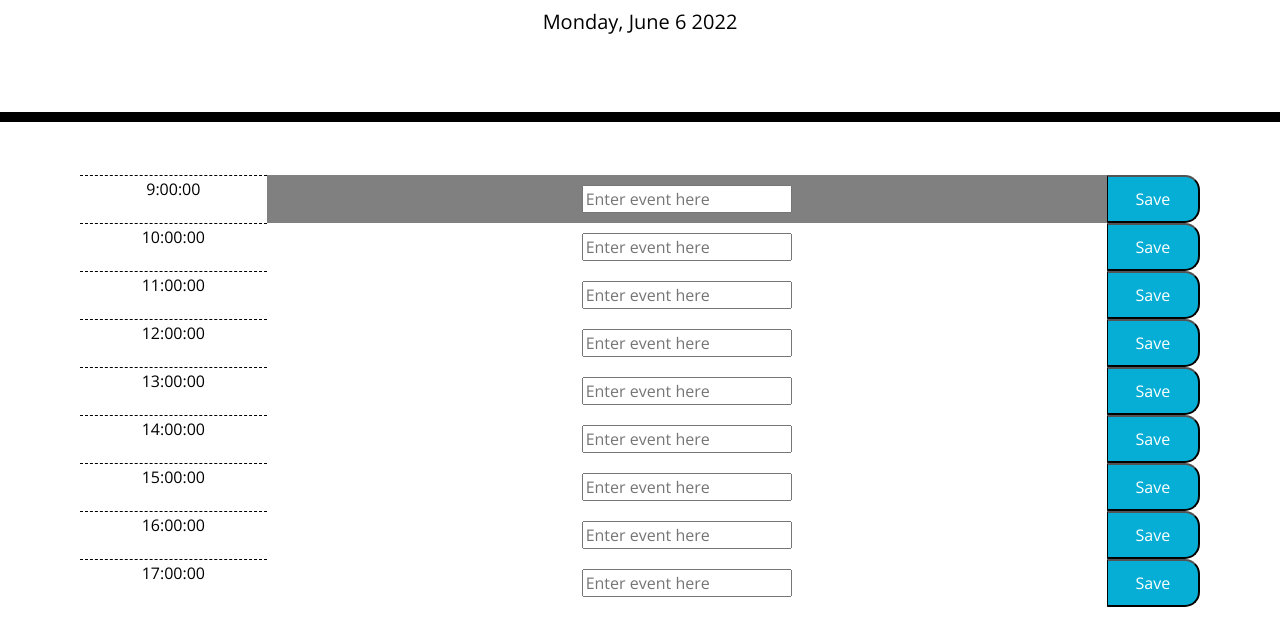
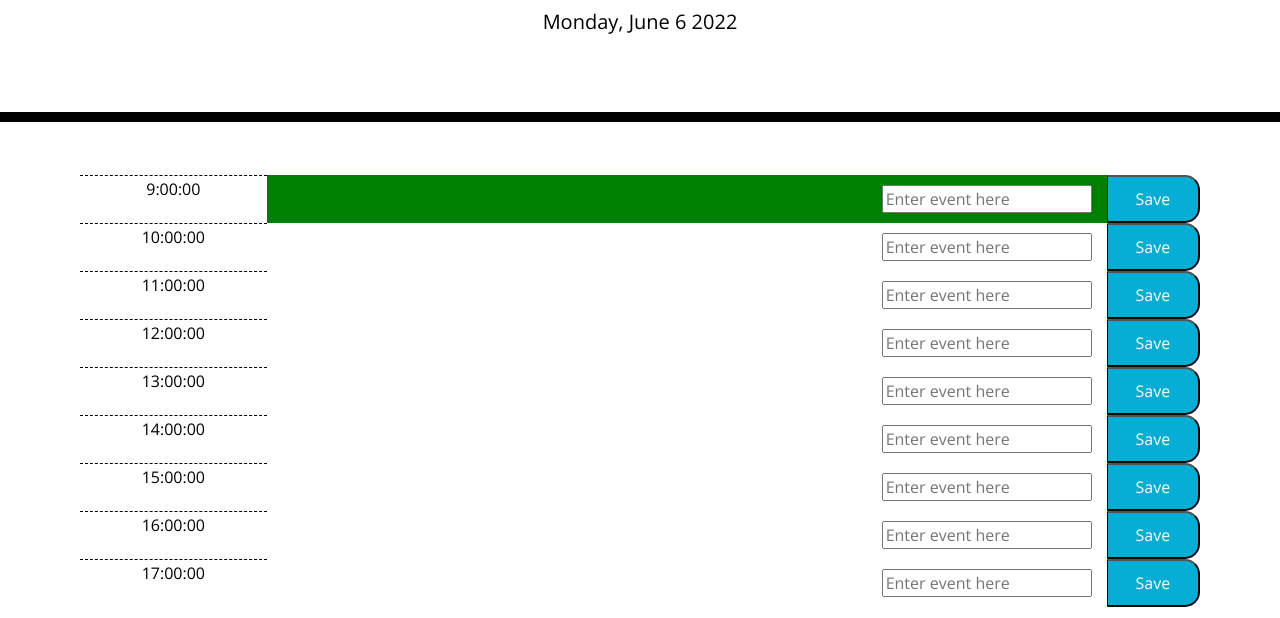
Before and after one commit to kfisch2/scheduler, a plain HTML site: page index.html in a window 1280 px wide. Shown: the part 182-800 px from the top of the page. Drawn offline with nearby package versions, Linux system fonts and the light colour scheme.

Commit message:
fix currentHours

```diff
--- a/assets/script.js
+++ b/assets/script.js
@@ -34,19 +34,22 @@ let d = new Date();
 let workHour = d.setTime(09);
 for(i=0; i < hour.length; i++ ) {
   hour[i].innerHTML = workHour++ + ":00:00";
+  setBackgroundColor();
 }
 
 // background color of hour
+function setBackgroundColor () {
   let time = new Date();
   let userInput = document.getElementById("userInput")
-  if (time.getHours() < workHour) {
+  if (time.getHours() > workHour - 9) {
     userInput.style.backgroundColor = "grey"
-  } else if (time.getHours() > workHour) {
+  } else if (time.getHours() < workHour - 9) {
     userInput.style.backgroundColor = "green"
   } else {
     userInput.style.backgroundColor = "red"
   };
 
+}
 
 
 
--- a/assets/style.css
+++ b/assets/style.css
@@ -73,5 +73,5 @@ textarea{
 }
 
 .input {
-  text-align: center;
+  text-align: right;
 }
```
